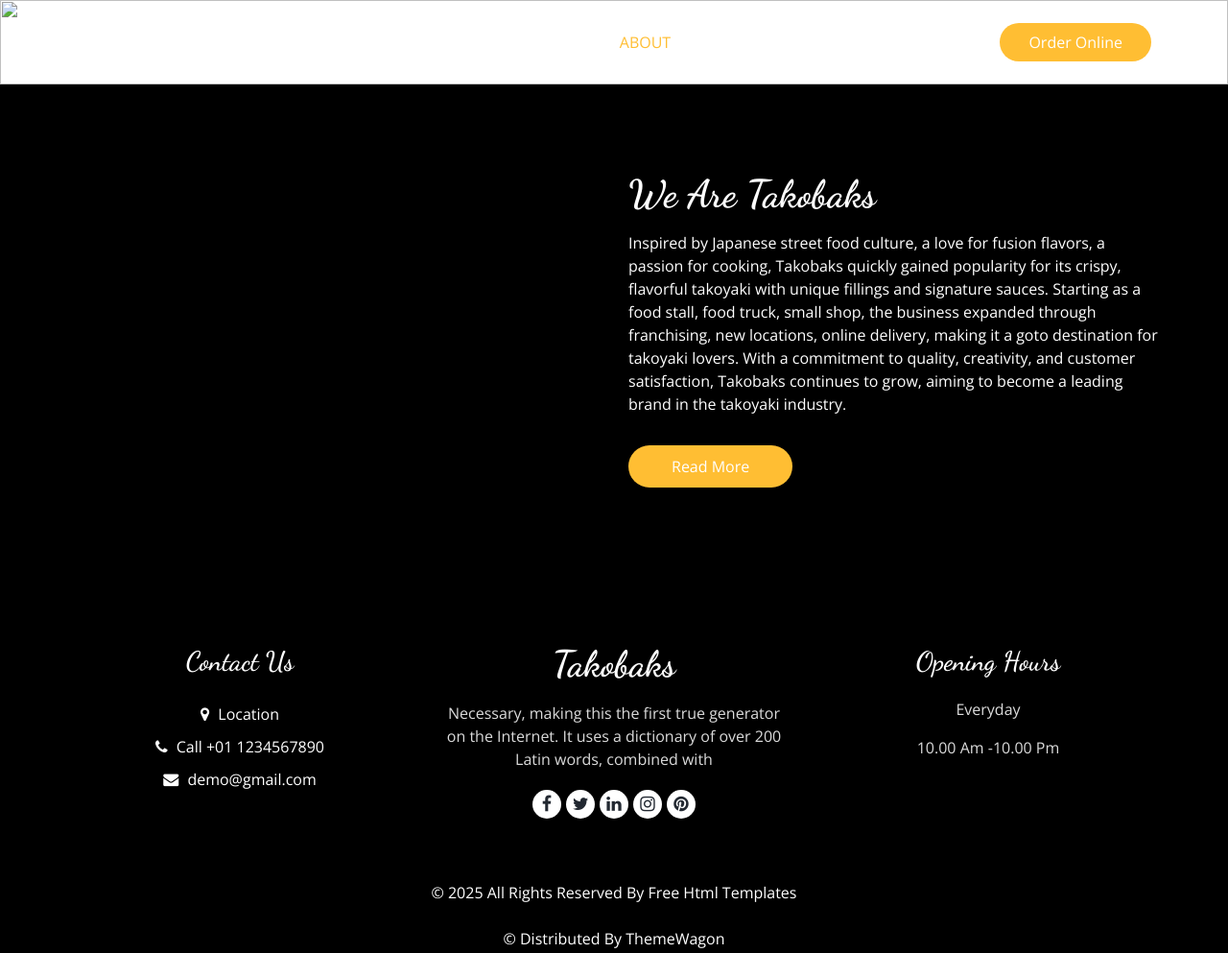
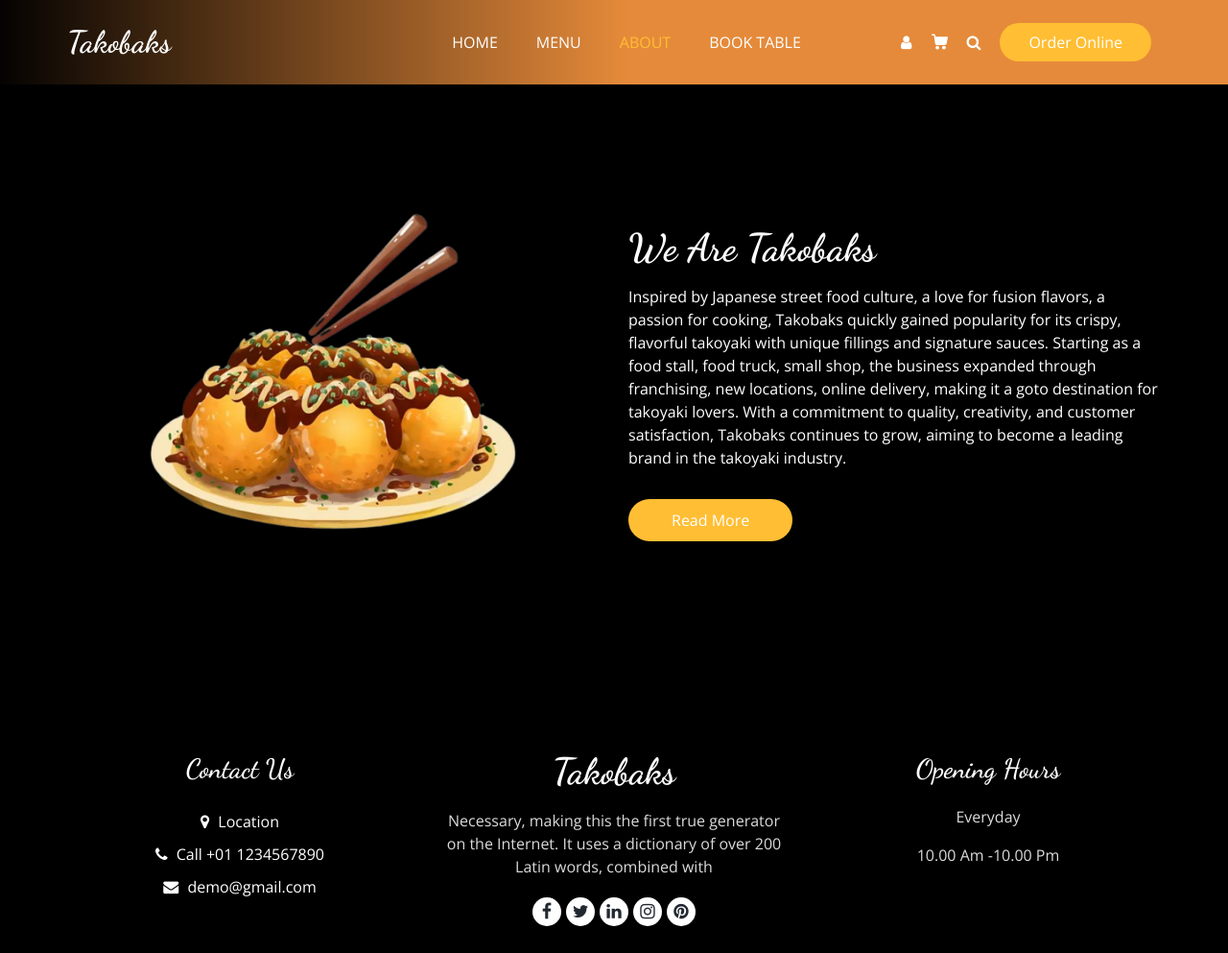
Before and after one commit to PFIEL09/Takobaks, a plain HTML site: page about.html in a window 1280 px wide. Shown: the top 993 px of the page at 96% size. Drawn offline with nearby package versions, Linux system fonts and the light colour scheme; some packages are replaced by stand-ins of ours; the site is published under a folder, as on GitHub Pages, so addresses that start at the root find nothing.

Commit message:
Update about.html

```diff
--- a/about.html
+++ b/about.html
@@ -36,7 +36,7 @@
 
   <div class="hero_area">
     <div class="bg-box">
-      <img src="/images/TAKOYAKI.png" alt="">
+      <img src="images/TAKOYAKI.png" alt="">
     </div>
     <!-- header section strats -->
     <header class="header_section">
@@ -149,7 +149,7 @@
       <div class="row">
         <div class="col-md-6 ">
           <div class="img-box">
-            <img src="/images/tako.png" alt="">
+            <img src="images/tako.png" alt="">
           </div>
         </div>
         <div class="col-md-6">
```
